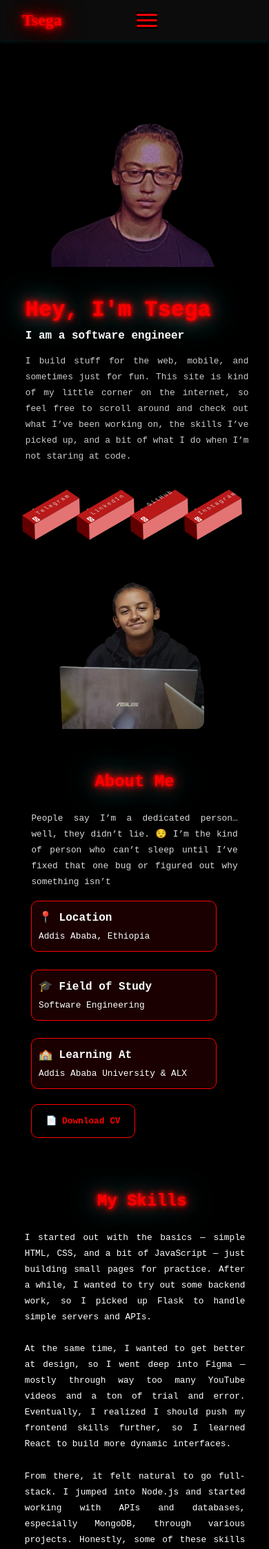
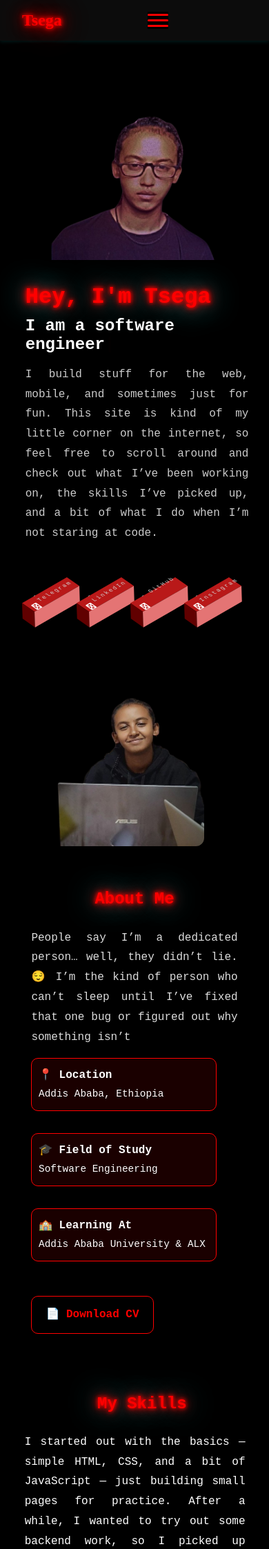
Before and after one commit to tsegaeph/portfolio_2, a Flask app: page / in a window 390 px wide; the page is wider, and only the part inside the window is pictured. Shown: the top 2246 px of that part at 69% size. Run offline with Flask 3, Linux system fonts and the light colour scheme; parts of the project's set-up code (start-up, migrations or seed data) failed here and were passed over.

Commit message:
make some styling changes

```diff
--- a/static/style.css
+++ b/static/style.css
@@ -802,13 +802,12 @@ section {
 
   body {
     background:black;
-    background-size: cover;
-    background-attachment: scroll; /* ensures it scrolls with content */
+
   }
 
   .menu-toggle {
     position: relative;
-    right: 40%;
+    right: 35%;
     display: flex;
     flex-direction: column;
     justify-content: space-around;
@@ -872,12 +871,12 @@ section {
     width: 100vw;
   }
   .intro h2 {
-    font-size: 1rem;
+    font-size: 1.5rem;
     margin-top: 10px;
     color: #fff;
   }
   .intro p{
-    font-size: 0.8rem;
+    font-size: 1rem;
     width: 83vw;
   }
   .portrait {
@@ -903,7 +902,7 @@ section {
     position: relative;
   }
   .custom-social li a .fa {
-    font-size: 0.5em;
+    font-size: 0.7em;
     line-height: 30px;
     padding-right: 5px;
   }
@@ -916,8 +915,7 @@ section {
   }
 
   #about{
-    position: relative;
-    bottom: 100px;
+    padding-top: 150px;
   }
   .about-image img {
     width: 70%;
@@ -929,7 +927,7 @@ section {
   }
   .about-text{
     width: 95%;
-    font-size: 0.8rem;
+    font-size: 1rem;
     position: relative;
     bottom: 100px;
   }
@@ -944,17 +942,17 @@ section {
     font-size: 1rem;
   }
   .status-box p{
-    font-size: 0.8rem;
+    font-size: 0.9rem;
   }
   .cv-button{
     position: relative;
-    top: 180px;
+    top: 230px;
     border-radius: 10px;
   }
   #skills-section{
-    padding: 40px 40px;
+    padding: 120px 40px;
     position: relative;
-    bottom: 110px;
+    bottom: 30px;
   }
   .skills-title{
     font-size: 1.5rem;
@@ -963,7 +961,7 @@ section {
 
   .skills-text{
     width: 82vw;
-    font-size: 0.8rem;
+    font-size: 1rem;
     text-align: justify;
     position: relative;
     right:27vw;
@@ -991,7 +989,7 @@ section {
     margin-top:5px;
   }
   .skill-card p{
-    font-size: 0.7rem;
+    font-size: 1rem;
     width: 25vw;
     text-align: start;
     padding: 0;
@@ -1005,8 +1003,8 @@ section {
     font-size: 1.5rem;
   }
   .project-card, .card-details{
-    width: 30vw;
-    height: 30vh;
+    width: 40vw;
+    height: 40vh;
     gap: 0.5rem;
   }
   .projects-container{
@@ -1021,10 +1019,10 @@ section {
   }
   .projects-container .project-card .card-details p{
     line-height: 1;
-    font-size: 0.6rem;
+    font-size: 0.8rem;
     text-align: center;
     padding: 5px;
-    width: 25vw;
+    width: 40vw;
     position: relative;
     right: 15px;
     bottom: 5px;
@@ -1040,7 +1038,7 @@ section {
   .hobby-intro p{
     width: 95%;
     text-align: justify;
-    font-size: 0.8rem;
+    font-size: 1rem;
   }
   #contact-section{
     position: relative;
@@ -1056,16 +1054,16 @@ section {
     text-align: center;
   }
   .contact-form label{
-    font-size: 0.8rem;
+    font-size: 1rem;
   }
   .contact-form textarea{
-    font-size: 0.8rem;
+    font-size: 1rem;
   }
   .contact-form input{
-    font-size: 0.8rem;
+    font-size: 1rem;
   }
   .contact-form button{
-    font-size: 1rem;
+    font-size: 1.2rem;
     width: 30%;
     padding: 8px;
   }
```
Also changed, not shown: static/assets/tsegaa.png.
